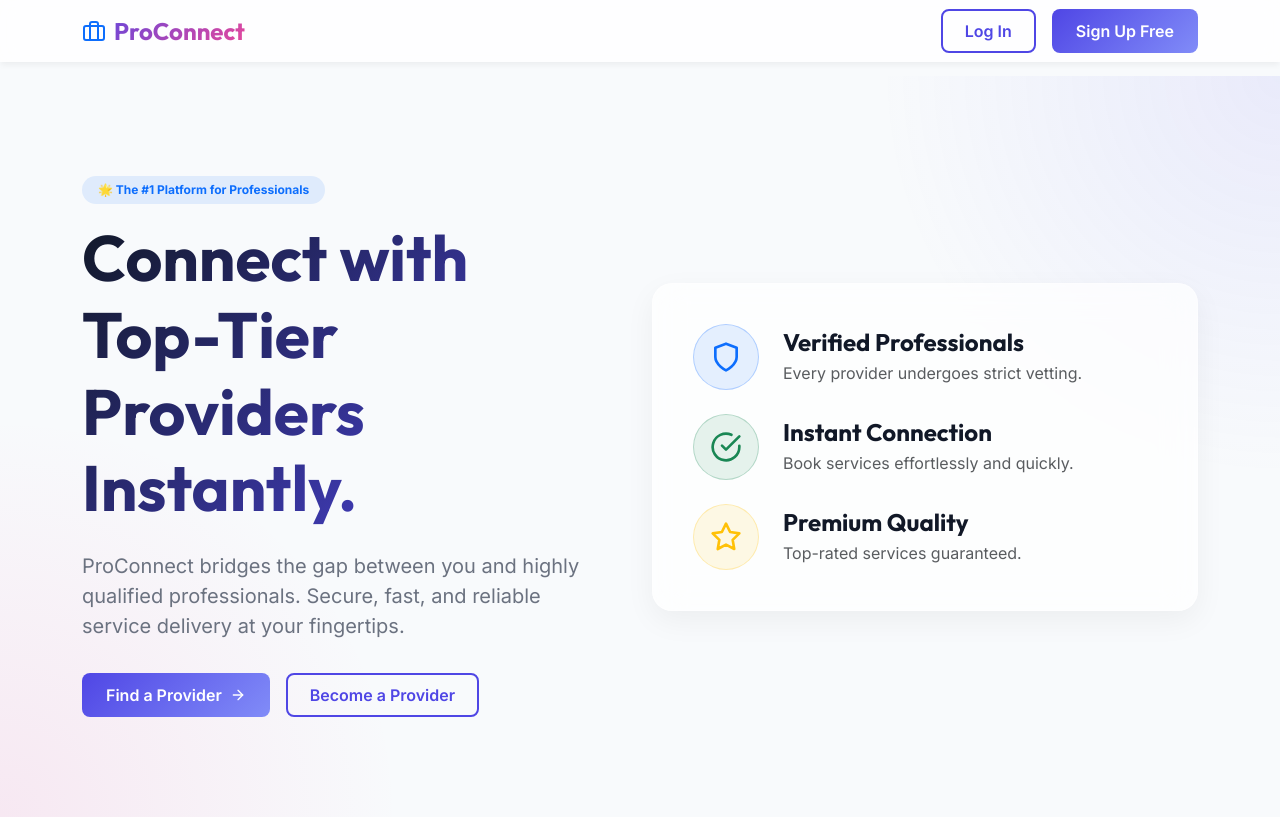
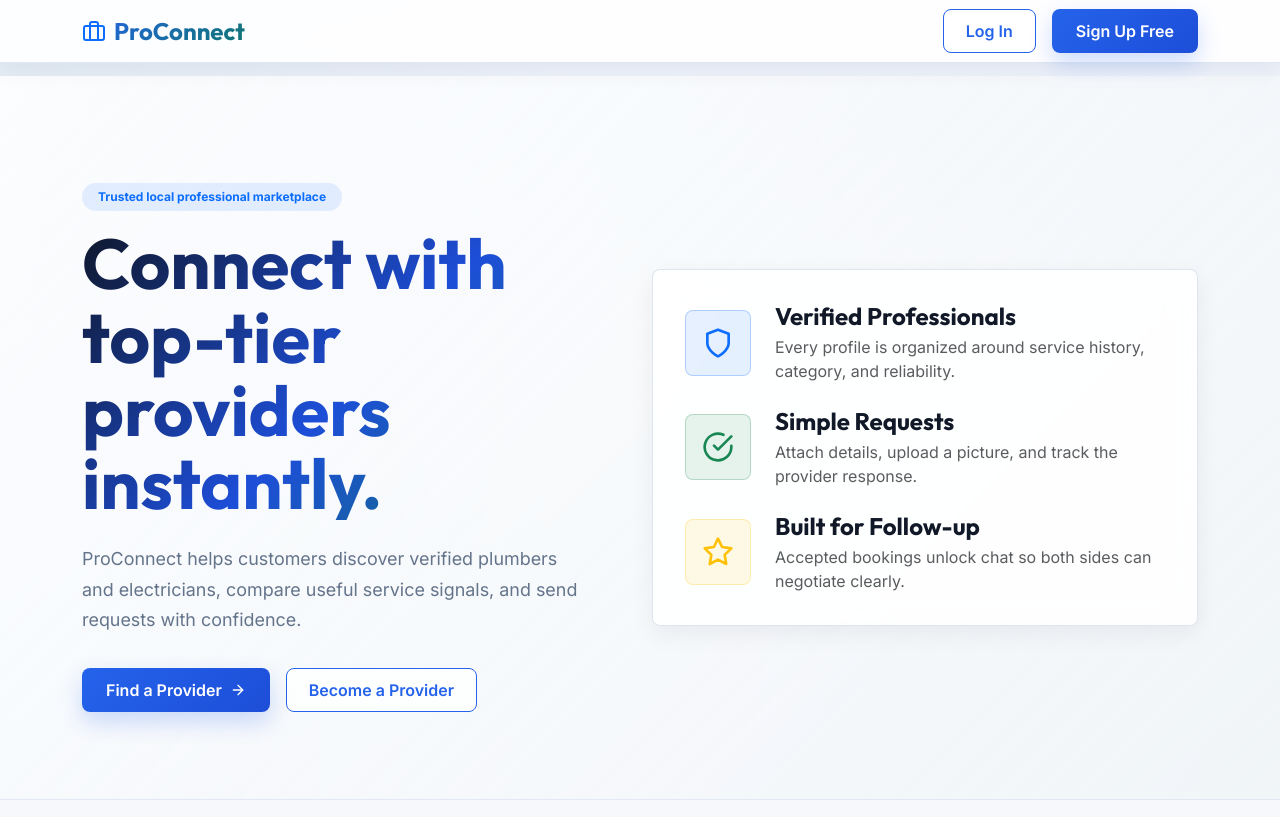
Before and after one commit to SHAH7766/ProConnect, a React (Vite) app in the folder client/: page / in a window 1280 px wide. Built offline with nearby package versions, Linux system fonts and the light colour scheme.

Commit message:
Code updated with Cloud

```diff
--- a/client/src/index.css
+++ b/client/src/index.css
@@ -1,24 +1,35 @@
 @import url('https://fonts.googleapis.com/css2?family=Outfit:wght@300;400;500;600;700;800&family=Inter:wght@300;400;500;600;700&display=swap');
 
 :root {
-  --primary-color: #4f46e5;
-  --secondary-color: #818cf8;
-  --accent-color: #ec4899;
+  --primary-color: #2563eb;
+  --secondary-color: #0f766e;
+  --accent-color: #f59e0b;
+  --danger-color: #dc2626;
   --text-main: #111827;
-  --text-muted: #6b7280;
-  --bg-main: #f8fafc;
+  --text-muted: #64748b;
+  --border-color: #dbe3ef;
+  --bg-main: #f6f8fb;
   --bg-card: #ffffff;
+  --shadow-sm: 0 8px 24px rgba(15, 23, 42, 0.06);
+  --shadow-md: 0 16px 40px rgba(15, 23, 42, 0.1);
   --font-heading: 'Outfit', sans-serif;
   --font-body: 'Inter', sans-serif;
 }
 
 body {
   font-family: var(--font-body);
-  background-color: var(--bg-main);
+  background:
+    linear-gradient(180deg, rgba(37, 99, 235, 0.06), transparent 340px),
+    linear-gradient(90deg, rgba(15, 118, 110, 0.04), transparent 45%),
+    var(--bg-main);
   color: var(--text-main);
   overflow-x: hidden;
   margin: 0;
   padding: 0;
+}
+
+::selection {
+  background: rgba(37, 99, 235, 0.18);
 }
 
 h1, h2, h3, h4, h5, h6, .navbar-brand {
@@ -26,17 +37,23 @@ h1, h2, h3, h4, h5, h6, .navbar-brand {
   font-weight: 700;
 }
 
+a {
+  color: var(--primary-color);
+}
+
 /* Navbar */
 .navbar-custom {
-  background: rgba(255, 255, 255, 0.8) !important;
-  backdrop-filter: blur(10px);
-  box-shadow: 0 4px 6px -1px rgba(0, 0, 0, 0.05);
+  background: rgba(255, 255, 255, 0.92) !important;
+  backdrop-filter: blur(18px);
+  border-bottom: 1px solid rgba(219, 227, 239, 0.85);
+  box-shadow: 0 8px 24px rgba(15, 23, 42, 0.05);
   transition: all 0.3s ease;
 }
 
 .navbar-custom .navbar-brand {
   font-size: 1.5rem;
-  background: linear-gradient(135deg, var(--primary-color), var(--accent-color));
+  letter-spacing: 0;
+  background: linear-gradient(135deg, var(--primary-color), var(--secondary-color));
   -webkit-background-clip: text;
   -webkit-text-fill-color: transparent;
 }
@@ -44,69 +61,98 @@ h1, h2, h3, h4, h5, h6, .navbar-brand {
 .navbar-custom .nav-link {
   font-weight: 500;
   color: var(--text-main) !important;
-  transition: color 0.3s ease;
+  transition: color 0.2s ease, background-color 0.2s ease;
+  border-radius: 8px;
+  padding-inline: 12px !important;
 }
 
 .navbar-custom .nav-link:hover {
   color: var(--primary-color) !important;
+  background: rgba(37, 99, 235, 0.08);
 }
 
 /* Buttons */
 .btn-primary-custom {
-  background: linear-gradient(135deg, var(--primary-color), var(--secondary-color));
+  background: linear-gradient(135deg, var(--primary-color), #1d4ed8);
   border: none;
   border-radius: 8px;
   color: white;
   padding: 10px 24px;
   font-weight: 600;
-  transition: transform 0.3s ease, box-shadow 0.3s ease;
+  box-shadow: 0 10px 22px rgba(37, 99, 235, 0.22);
+  transition: transform 0.2s ease, box-shadow 0.2s ease, filter 0.2s ease;
 }
 
 .btn-primary-custom:hover {
   transform: translateY(-2px);
-  box-shadow: 0 10px 15px -3px rgba(79, 70, 229, 0.4);
+  filter: brightness(1.03);
+  box-shadow: 0 14px 28px rgba(37, 99, 235, 0.28);
   color: white;
 }
 
 .btn-outline-custom {
-  border: 2px solid var(--primary-color);
-  background: transparent;
+  border: 1px solid var(--primary-color);
+  background: rgba(255, 255, 255, 0.72);
   color: var(--primary-color);
   border-radius: 8px;
-  padding: 8px 22px;
+  padding: 9px 22px;
   font-weight: 600;
-  transition: all 0.3s ease;
+  transition: all 0.2s ease;
 }
 
 .btn-outline-custom:hover {
   background: var(--primary-color);
   color: white;
   transform: translateY(-2px);
-  box-shadow: 0 10px 15px -3px rgba(79, 70, 229, 0.2);
+  box-shadow: 0 10px 20px rgba(37, 99, 235, 0.16);
+}
+
+.btn {
+  border-radius: 8px;
+  font-weight: 600;
+}
+
+.btn-primary {
+  background: var(--primary-color);
+  border-color: var(--primary-color);
+}
+
+.btn-outline-primary {
+  border-color: rgba(37, 99, 235, 0.45);
+  color: var(--primary-color);
+}
+
+.btn-outline-primary:hover {
+  background: var(--primary-color);
+  border-color: var(--primary-color);
 }
 
 /* Hero Section */
 .hero-section {
-  padding: 100px 0;
-  background: radial-gradient(circle at top right, rgba(99, 102, 241, 0.1), transparent 400px),
-              radial-gradient(circle at bottom left, rgba(236, 72, 153, 0.1), transparent 400px);
+  padding: 92px 0 72px;
+  background:
+    linear-gradient(135deg, rgba(255, 255, 255, 0.92), rgba(246, 248, 251, 0.72)),
+    linear-gradient(90deg, rgba(37, 99, 235, 0.08), rgba(15, 118, 110, 0.07));
   min-height: calc(100vh - 76px);
   display: flex;
   align-items: center;
+  border-bottom: 1px solid rgba(219, 227, 239, 0.75);
 }
 
 .hero-title {
-  font-size: 4rem;
-  line-height: 1.2;
+  font-size: clamp(2.4rem, 6vw, 4.4rem);
+  line-height: 1.04;
   margin-bottom: 24px;
-  background: linear-gradient(135deg, #111827 0%, #4f46e5 100%);
+  color: var(--text-main);
+  background: linear-gradient(135deg, #0f172a 0%, #1d4ed8 54%, #0f766e 100%);
   -webkit-background-clip: text;
   -webkit-text-fill-color: transparent;
   animation: slideUp 0.8s ease-out;
 }
 
 .hero-subtitle {
-  font-size: 1.25rem;
+  font-size: 1.12rem;
+  line-height: 1.7;
   color: var(--text-muted);
   margin-bottom: 32px;
   animation: slideUp 1s ease-out;
@@ -114,18 +160,19 @@ h1, h2, h3, h4, h5, h6, .navbar-brand {
 
 /* Glass Card */
 .glass-card {
-  background: rgba(255, 255, 255, 0.7);
-  backdrop-filter: blur(16px);
-  -webkit-backdrop-filter: blur(16px);
-  border: 1px solid rgba(255, 255, 255, 0.3);
-  box-shadow: 0 10px 30px rgba(0, 0, 0, 0.05);
-  border-radius: 20px;
-  padding: 40px;
-  transition: transform 0.3s ease;
+  background: rgba(255, 255, 255, 0.88);
+  backdrop-filter: blur(14px);
+  -webkit-backdrop-filter: blur(14px);
+  border: 1px solid rgba(219, 227, 239, 0.9);
+  box-shadow: var(--shadow-sm);
+  border-radius: 8px;
+  padding: 32px;
+  transition: transform 0.2s ease, box-shadow 0.2s ease;
 }
 
 .glass-card:hover {
-  transform: translateY(-5px);
+  transform: translateY(-3px);
+  box-shadow: var(--shadow-md);
 }
 
 /* Animations */
@@ -151,36 +198,52 @@ h1, h2, h3, h4, h5, h6, .navbar-brand {
 /* Form Elements */
 .form-control {
   padding: 12px 16px;
-  border-radius: 10px;
-  border: 1px solid #e5e7eb;
-  background-color: #f9fafb;
+  border-radius: 8px;
+  border: 1px solid var(--border-color);
+  background-color: #f8fafc;
+  transition: border-color 0.2s ease, box-shadow 0.2s ease, background-color 0.2s ease;
 }
 
-.form-control:focus {
+.form-control:focus,
+.form-select:focus {
   border-color: var(--primary-color);
-  box-shadow: 0 0 0 4px rgba(79, 70, 229, 0.1);
+  box-shadow: 0 0 0 4px rgba(37, 99, 235, 0.12);
   background-color: white;
+}
+
+.form-select {
+  border-radius: 8px;
+  border-color: var(--border-color);
+  background-color: #f8fafc;
+  padding: 12px 16px;
+}
+
+.form-label {
+  color: #334155;
+  font-weight: 650;
+  font-size: 0.92rem;
 }
 
 /* Provider Card */
 .provider-card {
-  border: none;
-  border-radius: 16px;
+  border: 1px solid rgba(219, 227, 239, 0.9) !important;
+  border-radius: 8px;
   overflow: hidden;
-  box-shadow: 0 4px 20px rgba(0,0,0,0.04);
-  transition: all 0.3s ease;
+  box-shadow: var(--shadow-sm);
+  transition: all 0.2s ease;
   background: white;
 }
 
 .provider-card:hover {
-  transform: translateY(-10px);
-  box-shadow: 0 12px 30px rgba(0,0,0,0.08);
+  transform: translateY(-6px);
+  box-shadow: var(--shadow-md);
+  border-color: rgba(37, 99, 235, 0.32) !important;
 }
 
 .provider-avatar {
   width: 80px;
   height: 80px;
-  border-radius: 50%;
+  border-radius: 18px;
   background: linear-gradient(135deg, var(--primary-color), var(--secondary-color));
   display: flex;
   align-items: center;
@@ -189,4 +252,55 @@ h1, h2, h3, h4, h5, h6, .navbar-brand {
   font-size: 2rem;
   font-weight: bold;
   margin: 0 auto 20px;
+  box-shadow: 0 14px 28px rgba(37, 99, 235, 0.22);
 }
+
+.badge {
+  border-radius: 999px;
+  font-weight: 650;
+}
+
+.table {
+  --bs-table-bg: transparent;
+}
+
+.table thead th {
+  color: #0f172a;
+  font-size: 0.9rem;
+  border-bottom: 1px solid var(--border-color);
+  background: rgba(248, 250, 252, 0.9);
+}
+
+.table tbody td {
+  color: #334155;
+  border-color: rgba(219, 227, 239, 0.85);
+}
+
+.table-hover tbody tr:hover {
+  background-color: rgba(37, 99, 235, 0.04);
+}
+
+.modal-content {
+  border: 1px solid var(--border-color);
+  border-radius: 8px;
+  box-shadow: var(--shadow-md);
+}
+
+.toast {
+  border-radius: 8px;
+  box-shadow: var(--shadow-md);
+}
+
+@media (max-width: 768px) {
+  .glass-card {
+    padding: 22px;
+  }
+
+  .hero-section {
+    padding: 72px 0 48px;
+  }
+
+  .hero-subtitle {
+    font-size: 1rem;
+  }
+}
--- a/client/src/pages/Home.jsx
+++ b/client/src/pages/Home.jsx
@@ -1,32 +1,27 @@
-import React, { useState } from 'react';
+import React from 'react';
 import { Container, Row, Col, Button } from 'react-bootstrap';
 import { Link } from 'react-router-dom';
 import { FiArrowRight, FiCheckCircle, FiShield, FiStar, FiAlertCircle } from 'react-icons/fi';
 
-
 const Home = () => {
-  const role = localStorage.getItem('role')
-  console.log(role)
-  const [showComplain, setShowComplain] = useState(false);
+  const role = localStorage.getItem('role');
 
   return (
-    <>
     <section className="hero-section">
       <Container>
         <Row className="align-items-center">
-            {/* Left Content */}
           <Col lg={6} className="mb-5 mb-lg-0">
             <div className="pe-lg-5">
               <div className="badge bg-primary bg-opacity-10 text-primary mb-3 px-3 py-2 rounded-pill animate-up">
-                  🌟 The #1 Platform for Professionals
+                Trusted local professional marketplace
               </div>
               <h1 className="hero-title animate-up delay-1">
-                  Connect with Top-Tier Providers Instantly.
+                Connect with top-tier providers instantly.
               </h1>
               <p className="hero-subtitle animate-up delay-2">
-                  ProConnect bridges the gap between you and highly qualified professionals. Secure, fast, and reliable service delivery at your fingertips.
+                ProConnect helps customers discover verified plumbers and electricians, compare useful service signals, and send requests with confidence.
               </p>
-                <div className="d-flex gap-3 animate-up delay-3">
+              <div className="d-flex gap-3 flex-wrap animate-up delay-3">
                 <Link to="/providers" className="btn btn-primary-custom d-flex align-items-center gap-2">
                   Find a Provider <FiArrowRight />
                 </Link>
@@ -37,62 +32,55 @@ const Home = () => {
             </div>
           </Col>
 
-            {/* Right Content (Glass Card) */}
           <Col lg={6}>
             <div className="glass-card animate-up delay-2">
               <div className="d-flex align-items-center gap-4 mb-4">
-                  <div className="bg-primary bg-opacity-10 p-3 rounded-circle text-primary border border-primary border-opacity-25">
+                <div className="bg-primary bg-opacity-10 p-3 rounded-3 text-primary border border-primary border-opacity-25">
                   <FiShield size={32} />
                 </div>
                 <div>
                   <h4 className="mb-1">Verified Professionals</h4>
-                    <p className="text-muted mb-0">Every provider undergoes strict vetting.</p>
+                  <p className="text-muted mb-0">Every profile is organized around service history, category, and reliability.</p>
                 </div>
               </div>
               <div className="d-flex align-items-center gap-4 mb-4">
-                  <div className="bg-success bg-opacity-10 p-3 rounded-circle text-success border border-success border-opacity-25">
+                <div className="bg-success bg-opacity-10 p-3 rounded-3 text-success border border-success border-opacity-25">
                   <FiCheckCircle size={32} />
                 </div>
                 <div>
-                    <h4 className="mb-1">Instant Connection</h4>
-                    <p className="text-muted mb-0">Book services effortlessly and quickly.</p>
+                  <h4 className="mb-1">Simple Requests</h4>
+                  <p className="text-muted mb-0">Attach details, upload a picture, and track the provider response.</p>
                 </div>
               </div>
               <div className="d-flex align-items-center gap-4">
-                  <div className="bg-warning bg-opacity-10 p-3 rounded-circle text-warning border border-warning border-opacity-25">
+                <div className="bg-warning bg-opacity-10 p-3 rounded-3 text-warning border border-warning border-opacity-25">
                   <FiStar size={32} />
                 </div>
                 <div>
-                    <h4 className="mb-1">Premium Quality</h4>
-                    <p className="text-muted mb-0">Top-rated services guaranteed.</p>
+                  <h4 className="mb-1">Built for Follow-up</h4>
+                  <p className="text-muted mb-0">Accepted bookings unlock chat so both sides can negotiate clearly.</p>
                 </div>
               </div>
             </div>
           </Col>
         </Row>
 
-          {/* Centered Complaint Button Section */}
-          {role === 'user' ? <>
-          <Row className="mt-5 pt-5 animate-up delay-3">
+        {role === 'user' && (
+          <Row className="mt-5 pt-4 animate-up delay-3">
             <Col className="text-center">
-              <div className="d-inline-block p-4 rounded-4" style={{ background: 'rgba(255, 255, 255, 0.5)', border: '1px solid rgba(0,0,0,0.05)' }}>
-                <p className="text-muted mb-3 small fw-medium text-uppercase tracking-wider">Need assistance with a provider?</p>
-                <Link to='/complain' className='text-decoration-none'>
-                  <Button
-                    variant="outline-danger"
-                    className="rounded-pill px-4 py-2 d-flex align-items-center gap-2 mx-auto"
-
-                  >
+              <div className="d-inline-block p-4 rounded-3" style={{ background: 'rgba(255, 255, 255, 0.75)', border: '1px solid rgba(219, 227, 239, 0.9)', boxShadow: 'var(--shadow-sm)' }}>
+                <p className="text-muted mb-3 small fw-medium text-uppercase">Need assistance with a provider?</p>
+                <Link to="/complain" className="text-decoration-none">
+                  <Button variant="outline-danger" className="px-4 py-2 d-flex align-items-center gap-2 mx-auto">
                     <FiAlertCircle /> Report a Problem
                   </Button>
                 </Link>
               </div>
             </Col>
           </Row>
-          </> : <></>}
+        )}
       </Container>
     </section>
-    </>
   );
 };
 
```
Lines whose indentation alone changed are shown as unchanged.
